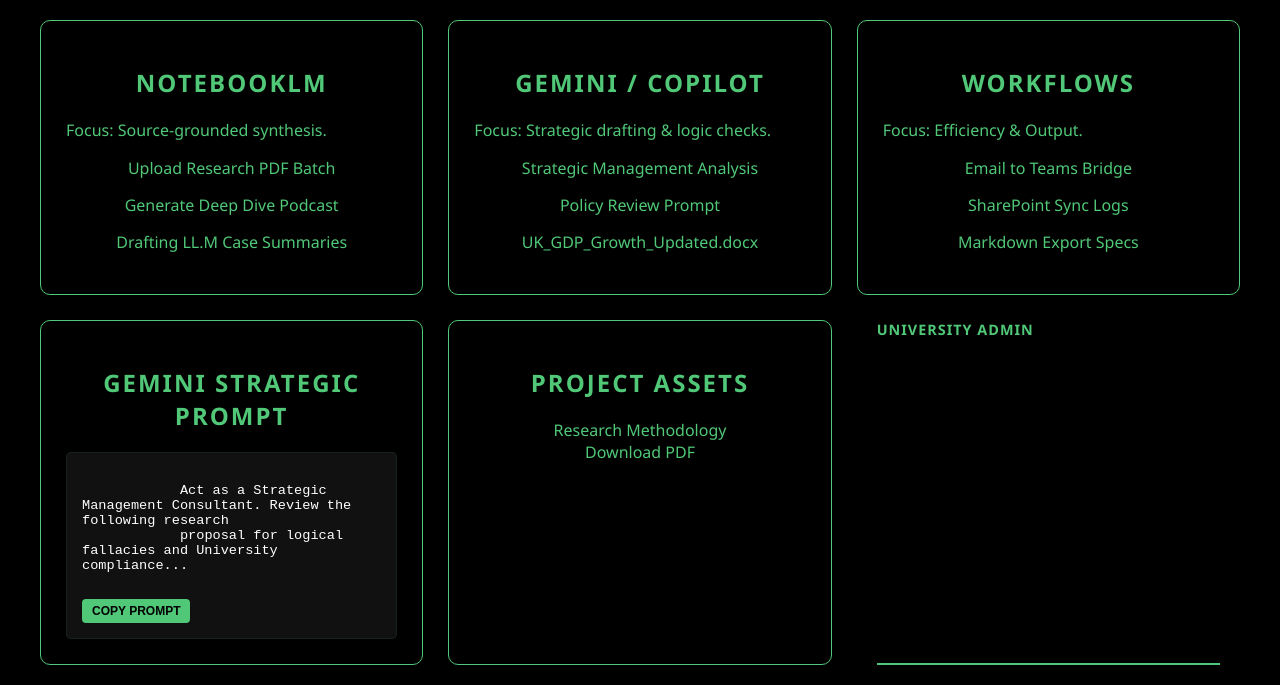
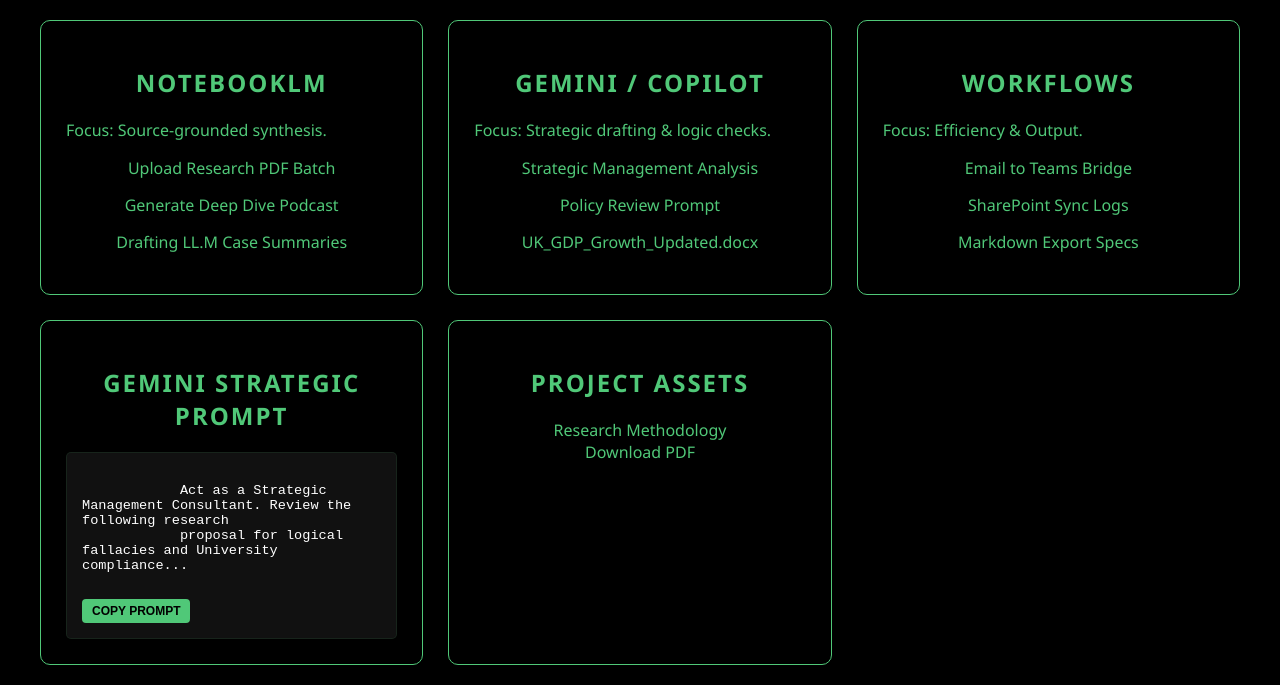
Before and after one commit to irvingGrey/DockingStation.github.io, a plain HTML site: page ai-workflows.html in a window 1280 px wide. Shown: the part 166-851 px from the top of the page. Drawn offline with Linux system fonts and the light colour scheme.

Commit message:
Update ai-workflows.html

```diff
--- a/ai-workflows.html
+++ b/ai-workflows.html
@@ -93,7 +93,6 @@
         });
     }
 </script>
-        <a href="admin.html" class="nav-link active">University Admin</a>
 
     </div>
 
```
